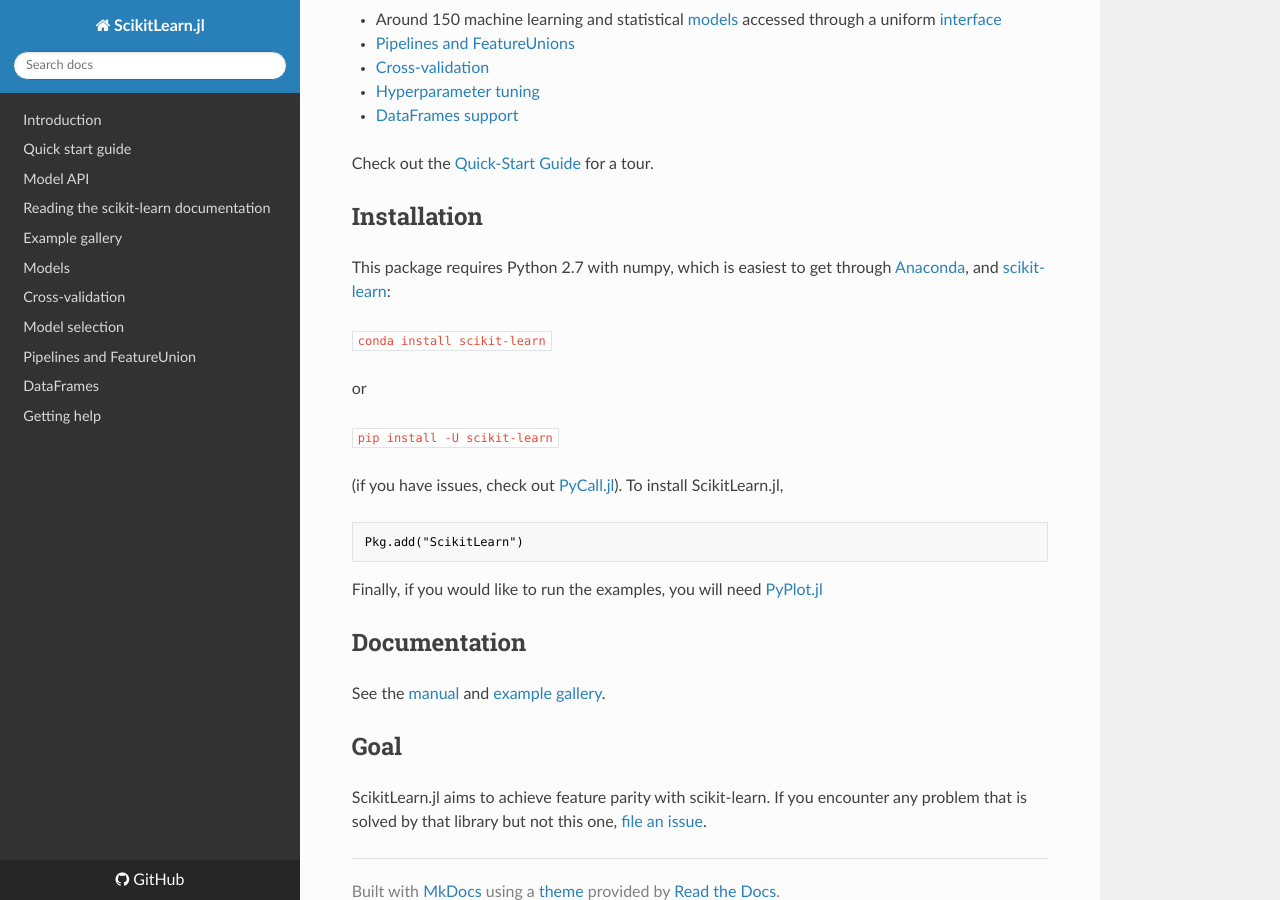
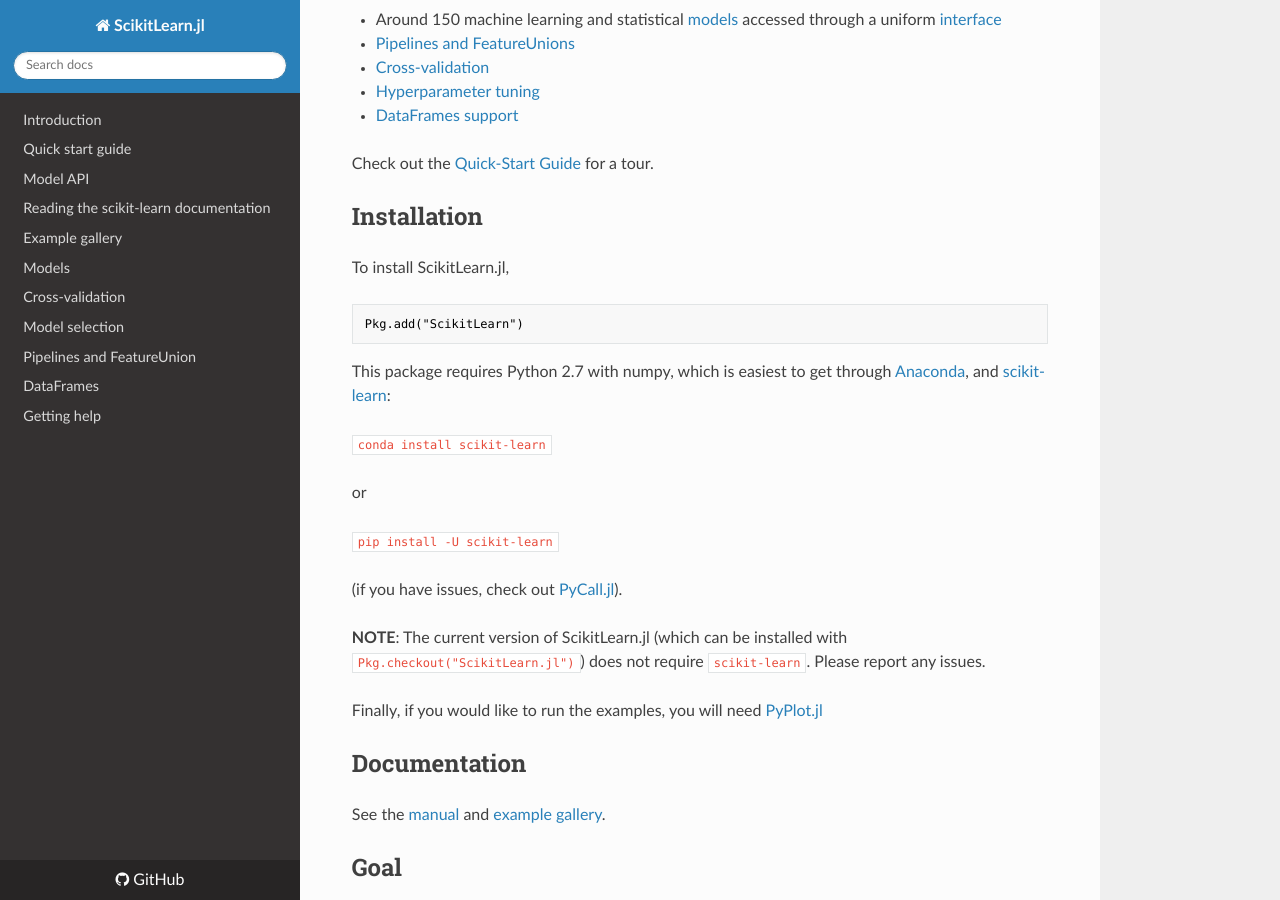
Before and after one commit to cstjean/ScikitLearn.jl, an MkDocs documentation site: the page built from docs/README_text.md, in a window 1280 px wide and 900 px high, scrolled down 416 px. Built offline with MkDocs 1.6.1, drawn with Linux system fonts in a browser that asks for light colours; nearby versions of some CDN libraries; old or Windows-style settings are respelled for this version of MkDocs.

````diff
--- a/docs/README_text.md
+++ b/docs/README_text.md
@@ -26,6 +26,12 @@
 
 ## Installation
 
+To install ScikitLearn.jl,
+
+```julia
+Pkg.add("ScikitLearn")
+```
+
 This package requires Python 2.7 with numpy, which is easiest to get through
 [Anaconda](https://www.continuum.io/downloads), and [scikit-learn](http://scikit-learn.org/stable/install.html):
 
@@ -35,11 +41,11 @@
 
 `pip install -U scikit-learn`
 
-(if you have issues, check out [PyCall.jl](https://github.com/stevengj/PyCall.jl#installation)). To install ScikitLearn.jl,
+(if you have issues, check out [PyCall.jl](https://github.com/stevengj/PyCall.jl#installation)).
 
-```julia
-Pkg.add("ScikitLearn")
-```
+**NOTE**: The current version of ScikitLearn.jl (which can be installed with
+`Pkg.checkout("ScikitLearn.jl")`) does not require `scikit-learn`. Please report
+any issues.
 
 Finally, if you would like to run the examples, you will need [PyPlot.jl](https://github.com/stevengj/PyPlot.jl)
 
````
Also changed, not shown: README.md (+0 -19 lines), 7 other files.
